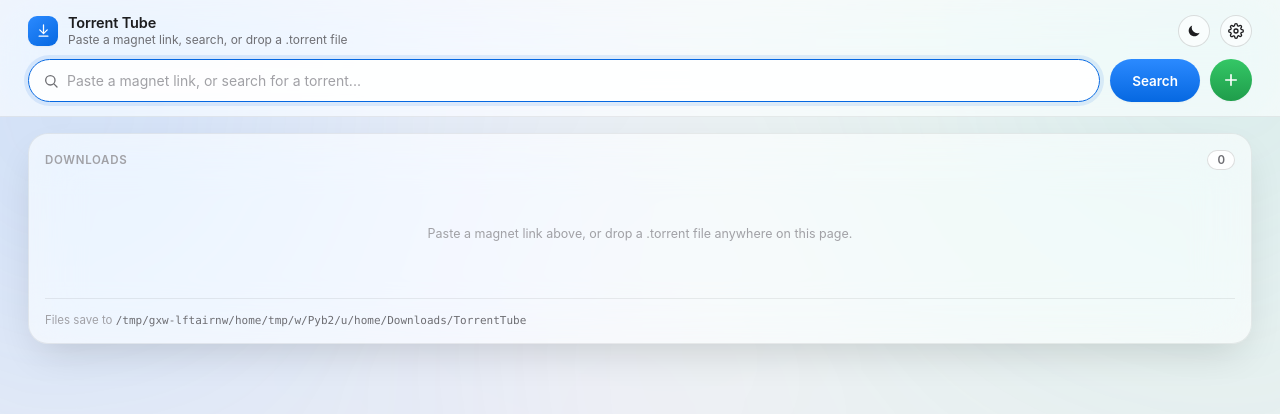
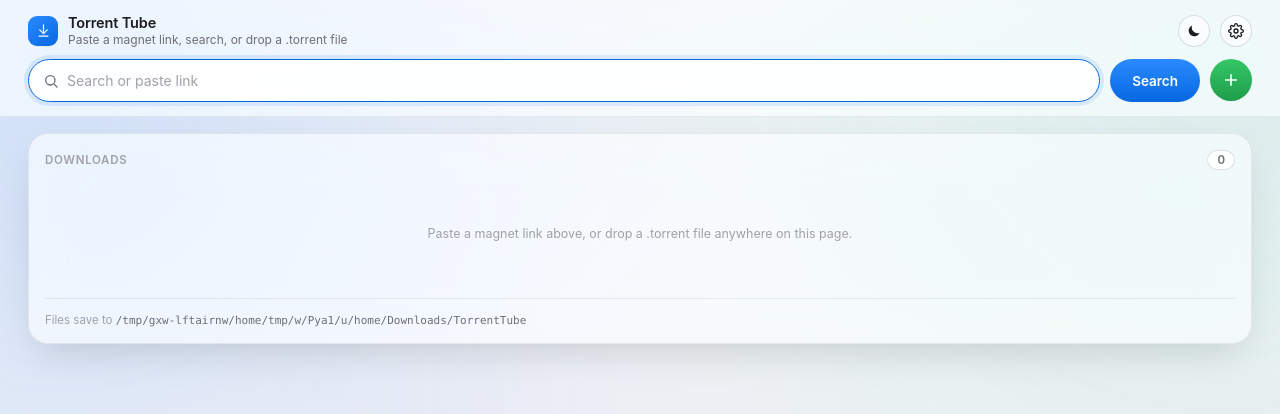
Before and after one commit to artemsvit/Torrent-Tube, a Flask app: page / in a window 1280 px wide. Shown: the top 414 px of the page. Run offline with Flask 3, Linux system fonts and the light colour scheme; data that the repository does not hold is empty.

Commit message:
Shorten the search input placeholder
Co-Authored-By: Claude Sonnet 5 <noreply@anthropic.com>

```diff
--- a/templates/index.html
+++ b/templates/index.html
@@ -1029,7 +1029,7 @@
   <div class="searchbar">
     <div class="search-field">
       <svg width="16" height="16" viewBox="0 0 24 24" fill="none" stroke="currentColor" stroke-width="2" stroke-linecap="round"><circle cx="11" cy="11" r="7"/><path d="M21 21l-4.3-4.3"/></svg>
-      <input type="text" id="mainInput" placeholder="Paste a magnet link, or search for a torrent..." autofocus autocomplete="off">
+      <input type="text" id="mainInput" placeholder="Search or paste link" autofocus autocomplete="off">
       <button type="button" class="clear-field-btn" id="clearMainInput" aria-label="Clear" title="Clear"></button>
     </div>
     <input type="file" id="fileInput" accept=".torrent" style="display:none">
```
